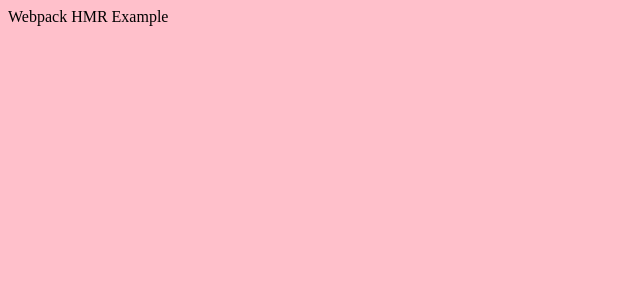
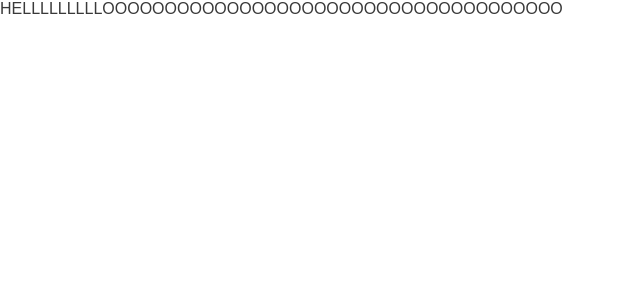
Before and after one commit to e-wilding/mtg-collection, a React app: page / in a window 1280 px wide. Shown: the top 300 px of the page, without its empty margins (0-640 px from the left). Built offline with nearby package versions, Linux system fonts and the light colour scheme; the HTML template or start-up script is replaced by a standard one.

Commit message:
Render App success

```diff
--- a/client/src/app.jsx
+++ b/client/src/app.jsx
@@ -1,28 +1,11 @@
-import React from 'react'
+import React, { Component } from 'react';
+import { render } from 'react-dom';
 
 const App = ({ props }) => (
-  <div>
-    Webpack HMR Example
-  </div>
-)
 
-export default App
+      <div>
+        HELLLLLLLLLOOOOOOOOOOOOOOOOOOOOOOOOOOOOOOOOOOOOO
+      </div>
+);
 
-// import React, { Component } from 'react';
-// import { render } from 'react-dom';
-
-// class App extends Component {
-//   constructor(props) {
-//     super(props);
-//   }
-
-//   render() {
-//     return (
-//       <div className = "container">
-//         <h1>MTG CARD COLLECTOR</h1>
-//       </div>
-//     );
-//   }
-// }
-
-// render(<App />, document.querySelector('#root'));
+export default App;
--- a/client/src/index.css
+++ b/client/src/index.css
@@ -1,5 +1,14 @@
+* {
+    box-sizing: border-box;
+    font-family: 'Ubuntu Light', 'Century Gothic', sans-serif;
+    margin: 0;
+    padding: 0;
+    color: #393939;
+    background-color: #FFF;
+}
+
 body {
-    background: pink
+    background: white
   }
 
 ::placeholder {
--- a/client/src/index.js
+++ b/client/src/index.js
@@ -1,12 +1,13 @@
 import React from 'react'
-import ReactDOM from 'react-dom'
+import { render } from 'react-dom';
 import App from './App.jsx'
 import './index.css'
 
 // Opt-in to Webpack hot module replacement
 if (module.hot) module.hot.accept()
 
-ReactDOM.render(
-  <App />,
-  document.getElementById('app')
-)
+render(
+    // wrap the App in the Provider and pass in the store
+    <App/>,
+    document.getElementById('root')
+);
--- a/package.json
+++ b/package.json
@@ -21,7 +21,7 @@
     "webpack-dev-server": "^3.11.2"
   },
   "scripts": {
-    "dev": "webpack serve --env NODE_ENV='development' --mode development",
+    "dev": "webpack serve",
     "test": "echo \"Error: no test specified\" && exit 1"
   },
   "repository": {
--- a/webpack.config.js
+++ b/webpack.config.js
@@ -51,7 +51,6 @@ module.exports = env => {
                   {
                     loader: MiniCssExtractPlugin.loader,
                     options: {
-                      //hmr: env.NODE_ENV === 'development',
                       publicPath: '../',
                     }
                   },
```
